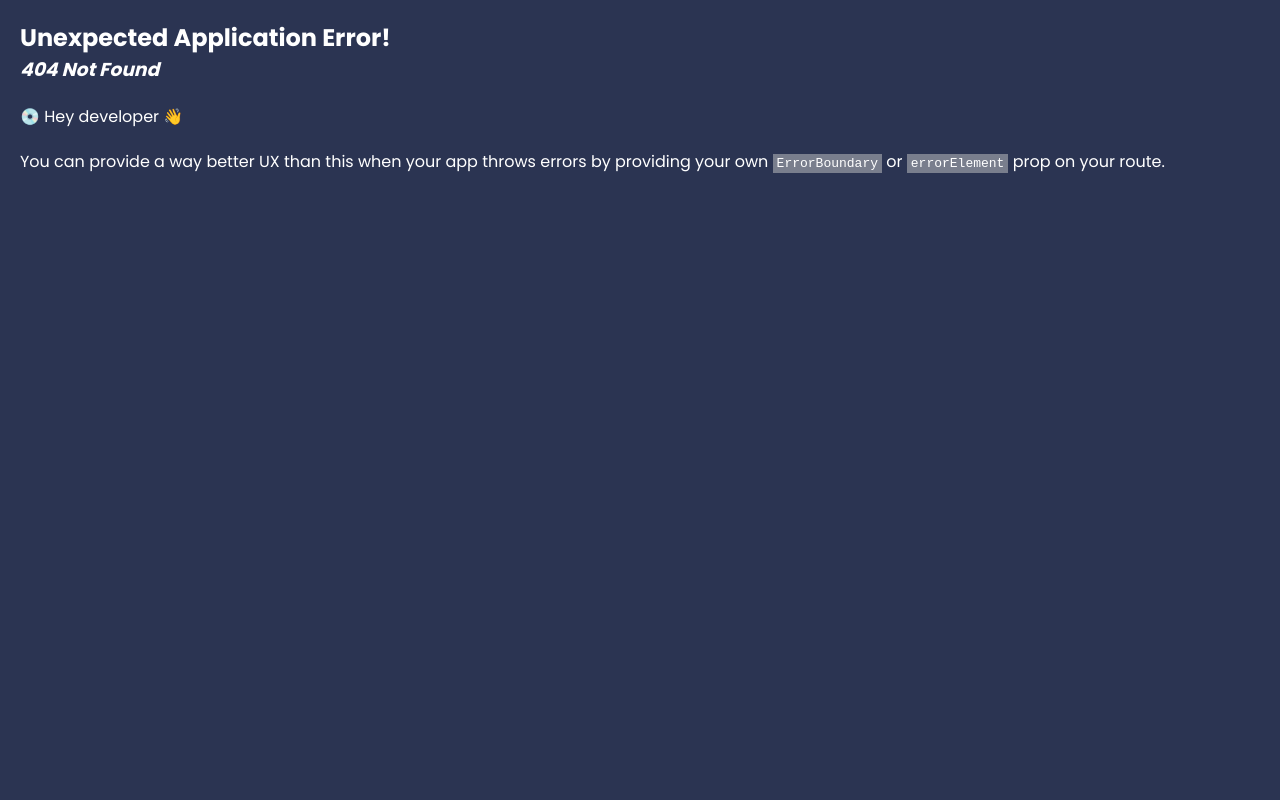
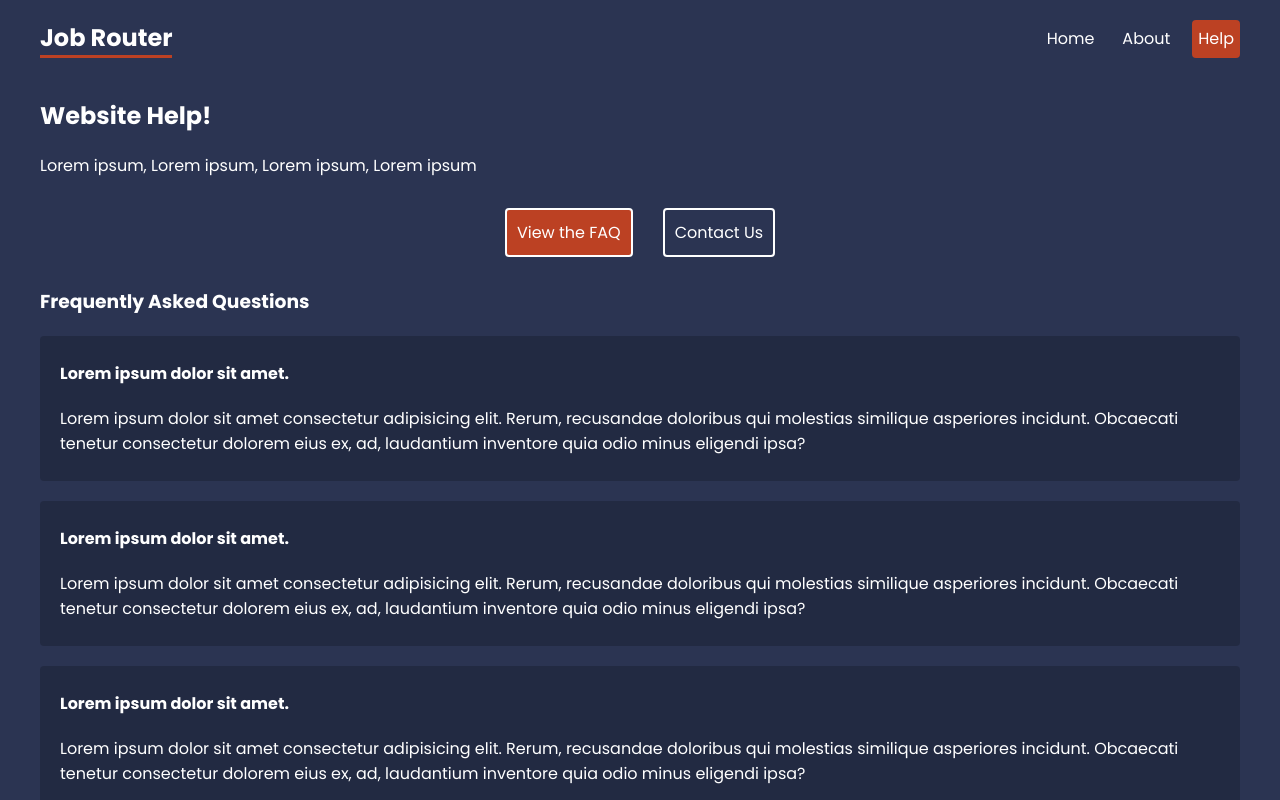
Before and after one commit to KhurramRehman/React-Routers, a JavaScript app in the folder react-routers/: page /help/faq in a window 1280 px wide. Before the commit this address had no page. Shown: the top 800 px of the page. Built offline with nearby package versions, Linux system fonts and the light colour scheme; the HTML template or start-up script is replaced by a standard one.

Commit message:
upto lesson 5 completed

```diff
--- a/react-routers/src/App.js
+++ b/react-routers/src/App.js
@@ -1,13 +1,16 @@
 import {
   createBrowserRouter,
   Route,
-  NavLink,
   createRoutesFromElements,
   RouterProvider
 } from 'react-router-dom'
 import Home from './pages/Home';
 import About from './pages/About';
 import RootLayout from './Layouts/RootLayout';
+import HelpLayout from './Layouts/HelpLayout';
+import Faq from './pages/help/Faq';
+import Contact from './pages/help/Contact';
+import NotFound from './pages/NotFound';
 
 
 const router = createBrowserRouter(
@@ -15,6 +18,12 @@
     <Route path='/' element={<RootLayout />}>
       <Route index element={<Home />} />
       <Route path='about' element={<About />} />
+      <Route path='help' element={<HelpLayout />}>
+        <Route path='faq' element={<Faq />} />
+        <Route path='contact' element={<Contact />} />
+      </Route>
+
+      <Route path='*' element={<NotFound />} />
     </Route>
   ))
 
--- /dev/null
+++ b/react-routers/src/Layouts/HelpLayout.js
@@ -0,0 +1,16 @@
+import { NavLink, Outlet } from "react-router-dom";
+export default function HelpLayout() {
+    return (
+        <div className="help-layout">
+            <h2>Website Help!</h2>
+            <p>Lorem ipsum, Lorem ipsum, Lorem ipsum, Lorem ipsum</p>
+
+            <nav>
+                <NavLink to='faq'>View the FAQ</NavLink>
+                <NavLink to='contact'>Contact Us</NavLink>
+            </nav>
+
+            <Outlet />
+        </div>
+    );
+}
--- a/react-routers/src/Layouts/RootLayout.js
+++ b/react-routers/src/Layouts/RootLayout.js
@@ -8,6 +8,7 @@
                     <h1>Job Router</h1>
                     <NavLink to='/'>Home</NavLink>
                     <NavLink to='about'>About</NavLink>
+                    <NavLink to='help'>Help</NavLink>
                 </nav>
             </header>
             <main>
--- a/react-routers/src/index.css
+++ b/react-routers/src/index.css
@@ -54,10 +54,51 @@
 }
 
 /* help layout */
-
+.help-layout nav {
+  display: flex;
+  justify-content: center;
+  gap: 30px;
+  margin: 30px 0;
+}
+.help-layout nav a{
+  padding: 10px;
+  border: 2px solid white;
+  border-radius: 4px;
+  text-decoration: none;
+}
+.help-layout nav a:hover{
+  border-color: var(--primary);
+}
+.help-layout nav a.active {
+  background: var(--primary);
+}
 
 /* faq */
+.faq .question {
+  background: rgba(0,0,0,0.2);
+  padding: 5px 20px;
+  border-radius: 4px;
+  margin: 20px 0;
+}
 
+/* contact form */
+form {
+  margin-top: 30px;
+}
+form input, form label span, form textarea {
+  display: block;
+}
+form input, form textarea {
+  margin-bottom: 30px;
+  padding: 8px;
+  border-radius: 4px;
+  border: 0;
+  width: 300px;
+  color: var(--secondary);
+}
+form label span {
+  margin-bottom: 10px;
+}
 
 /* careers list */
 
--- /dev/null
+++ b/react-routers/src/pages/NotFound.js
@@ -0,0 +1,12 @@
+import { NavLink } from "react-router-dom"
+
+export default function NotFound() {
+  return (
+    <div>
+      <h2>Page not found!</h2>
+      <p>Lorem ipsum dolor sit amet consectetur adipisicing elit. Mollitia alias cupiditate ad nostrum doloribus iste tempora quisquam excepturi repellat, fugit cumque dolore magni possimus inventore neque provident! Sunt, quo eos?</p>
+
+      <p>Go to the <NavLink to="/">Homepage</NavLink>.</p>
+    </div>
+  )
+}
--- /dev/null
+++ b/react-routers/src/pages/help/Contact.js
@@ -0,0 +1,18 @@
+export default function Contact() {
+    return (
+      <div className="contact">
+        <h3>Contact Us</h3>
+        <form>
+          <label>
+            <span>Your email:</span>
+            <input type="email" name="email" required />
+          </label>
+          <label>
+            <span>Your message:</span>
+            <textarea name="message" required></textarea>
+          </label>
+          <button>Submit</button>
+        </form>
+      </div>
+    )
+  }
--- /dev/null
+++ b/react-routers/src/pages/help/Faq.js
@@ -0,0 +1,33 @@
+export default function Faq() {
+    return (
+      <div className="faq">
+        <h3>Frequently Asked Questions</h3>
+
+        <div className="question">
+          <p><strong>Lorem ipsum dolor sit amet.</strong></p>
+          <p>Lorem ipsum dolor sit amet consectetur adipisicing elit. Rerum, recusandae doloribus qui molestias similique asperiores incidunt. Obcaecati tenetur consectetur dolorem eius ex, ad, laudantium inventore quia odio minus eligendi ipsa?</p>
+        </div>
+
+        <div className="question">
+          <p><strong>Lorem ipsum dolor sit amet.</strong></p>
+          <p>Lorem ipsum dolor sit amet consectetur adipisicing elit. Rerum, recusandae doloribus qui molestias similique asperiores incidunt. Obcaecati tenetur consectetur dolorem eius ex, ad, laudantium inventore quia odio minus eligendi ipsa?</p>
+        </div>
+
+        <div className="question">
+          <p><strong>Lorem ipsum dolor sit amet.</strong></p>
+          <p>Lorem ipsum dolor sit amet consectetur adipisicing elit. Rerum, recusandae doloribus qui molestias similique asperiores incidunt. Obcaecati tenetur consectetur dolorem eius ex, ad, laudantium inventore quia odio minus eligendi ipsa?</p>
+        </div>
+
+        <div className="question">
+          <p><strong>Lorem ipsum dolor sit amet.</strong></p>
+          <p>Lorem ipsum dolor sit amet consectetur adipisicing elit. Rerum, recusandae doloribus qui molestias similique asperiores incidunt. Obcaecati tenetur consectetur dolorem eius ex, ad, laudantium inventore quia odio minus eligendi ipsa?</p>
+        </div>
+
+        <div className="question">
+          <p><strong>Lorem ipsum dolor sit amet.</strong></p>
+          <p>Lorem ipsum dolor sit amet consectetur adipisicing elit. Rerum, recusandae doloribus qui molestias similique asperiores incidunt. Obcaecati tenetur consectetur dolorem eius ex, ad, laudantium inventore quia odio minus eligendi ipsa?</p>
+        </div>
+
+      </div>
+    )
+  }
```
